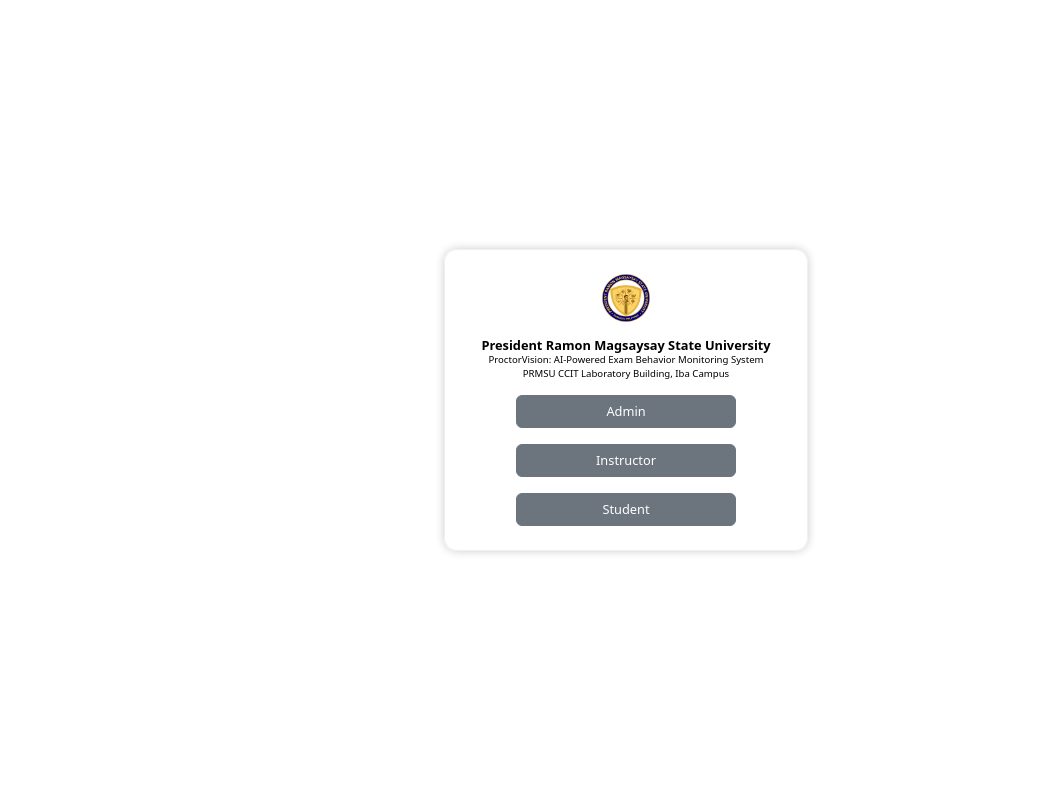
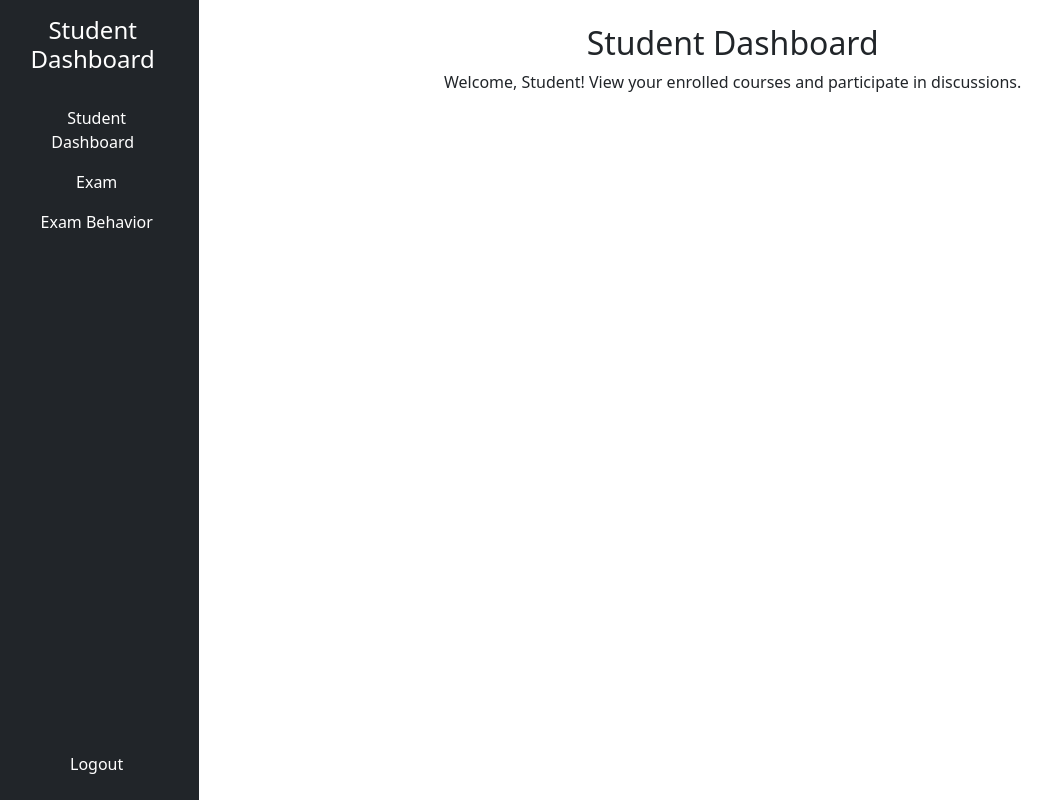
Before and after one commit to Gwenn01/ProctorVision-Capstone-Project, a React (Create React App) app in the folder client/: page /dashboard in a window 1280 px wide. Before the commit this address led to /login. Shown: the whole page, without its empty margins (14-1065 px from the left). Built offline with nearby package versions, Linux system fonts and the light colour scheme; sample sign-in values are in the browser's storage.

Commit message:
create a dashboard

```diff
--- a/client/src/components/ProtectedRoute.jsx
+++ b/client/src/components/ProtectedRoute.jsx
@@ -2,7 +2,7 @@
 import { Navigate } from "react-router-dom";
 
 const ProtectedRoute = ({ children }) => {
-  const isAuthenticated = localStorage.getItem("user"); // Example: Check if user is logged in
+  const isAuthenticated = localStorage.getItem("isAuthenticated"); // Example: Check if user is logged in
 
   return isAuthenticated ? children : <Navigate to="/login" />;
 };
--- /dev/null
+++ b/client/src/components/Sidebar.jsx
@@ -0,0 +1,72 @@
+import React from "react";
+import { Nav } from "react-bootstrap";
+import { useNavigate } from "react-router-dom";
+
+const Sidebar = ({ role }) => {
+  const navigate = useNavigate();
+
+  const handleLogout = () => {
+    localStorage.removeItem("userData");
+    localStorage.removeItem("token");
+    localStorage.removeItem("isAuthenticated");
+    navigate("/login", { replace: true });
+  };
+
+  const adminLinks = [
+    { href: "#", icon: "bi bi-speedometer2", label: "Admin Dashboard" },
+    { href: "#", icon: "bi bi-people", label: "Create Account" },
+    { href: "#", icon: "bi bi-gear", label: "Manage Account" },
+  ];
+
+  const instructorLinks = [
+    { href: "#", icon: "bi bi-journal", label: "Instructor Dashboard" },
+    { href: "#", icon: "bi bi-book", label: "Create Exam" },
+    { href: "#", icon: "bi bi-chat", label: "Manage Exam" },
+    { href: "#", icon: "bi bi-chat", label: "Manage Student" },
+    { href: "#", icon: "bi bi-chat", label: "Student Behavior" },
+  ];
+
+  const studentLinks = [
+    { href: "#", icon: "bi bi-house-door", label: "Student Dashboard" },
+    { href: "#", icon: "bi bi-book", label: "Exam" },
+    { href: "#", icon: "bi bi-chat", label: "Exam Behavior" },
+  ];
+
+  let links;
+  let panelTitle;
+
+  if (role === "Admin") {
+    links = adminLinks;
+    panelTitle = "Admin Panel";
+  } else if (role === "Instructor") {
+    links = instructorLinks;
+    panelTitle = "Instructor Panel";
+  } else {
+    links = studentLinks;
+    panelTitle = "Student Dashboard";
+  }
+
+  return (
+    <div className="bg-dark text-white p-3 vh-100 d-flex flex-column justify-content-between">
+      <div>
+        <h4 className="text-center mb-4">{panelTitle}</h4>
+        <Nav className="flex-column">
+          {links.map((link, index) => (
+            <Nav.Link key={index} href={link.href} className="text-white py-2">
+              <i className={`${link.icon} me-2`}></i> {link.label}
+            </Nav.Link>
+          ))}
+        </Nav>
+      </div>
+      <Nav.Link
+        href="#"
+        className="text-white py-2 mt-auto"
+        onClick={handleLogout}
+      >
+        <i className="bi bi-box-arrow-right me-2"></i> Logout
+      </Nav.Link>
+    </div>
+  );
+};
+
+export default Sidebar;
--- a/client/src/pages/Dashboard.jsx
+++ b/client/src/pages/Dashboard.jsx
@@ -1,7 +1,63 @@
 import React from "react";
+import { Container, Row, Col } from "react-bootstrap";
+import Sidebar from "../components/Sidebar";
+import { useLocation } from "react-router-dom";
+
+const AdminDashboard = () => (
+  <div>
+    <h2>Admin Dashboard</h2>
+    <p>Welcome, Admin! You can manage users and configure settings here.</p>
+  </div>
+);
+
+const InstructorDashboard = () => (
+  <div>
+    <h2>Instructor Dashboard</h2>
+    <p>
+      Welcome, Instructor! You can manage courses and interact with students
+      here.
+    </p>
+  </div>
+);
+
+const StudentDashboard = () => (
+  <div>
+    <h2>Student Dashboard</h2>
+    <p>
+      Welcome, Student! View your enrolled courses and participate in
+      discussions.
+    </p>
+  </div>
+);
 
 const Dashboard = () => {
-  return <div>Dashboard</div>;
+  // Get the user data from the location state or local storage
+  const location = useLocation();
+  const userData =
+    location.state || JSON.parse(localStorage.getItem("userData")) || {};
+  const role = userData?.role || "user";
+
+  let Content;
+  if (role === "Admin") {
+    Content = <AdminDashboard />;
+  } else if (role === "Instructor") {
+    Content = <InstructorDashboard />;
+  } else {
+    Content = <StudentDashboard />;
+  }
+
+  return (
+    <Container fluid>
+      <Row>
+        <Col md={2} className="bg-dark text-white">
+          <Sidebar role={role} userData={userData} />
+        </Col>
+        <Col md={10}>
+          <div className="p-4">{Content}</div>
+        </Col>
+      </Row>
+    </Container>
+  );
 };
 
 export default Dashboard;
--- a/client/src/pages/LoginPage.jsx
+++ b/client/src/pages/LoginPage.jsx
@@ -1,5 +1,5 @@
 import React, { useState } from "react";
-import { useNavigate, useLocation } from "react-router-dom";
+import { useNavigate } from "react-router-dom";
 import { Container, Button, Form, Card } from "react-bootstrap";
 import "../styles/loginpage.css";
 import logo from "../assets/logo.png";
@@ -9,15 +9,14 @@
 
 const LoginPage = () => {
   // define the varibales and hooks
-  const location = useLocation();
   const [selectedRole, setSelectedRole] = useState(null);
   const [loading, setLoading] = useState(false);
   const [username, setUsername] = useState("");
   const [password, setPassword] = useState("");
   const navigate = useNavigate();
   // handle navigation function to navigate to the next page and store user data
-  const handleNavigation = (path, userData) => {
-    navigate(path, { state: { role: userData } });
+  const handleNavigation = (path, selectedRole) => {
+    navigate(path, { state: { role: selectedRole } });
     setLoading(false);
   };
   // handle login function
@@ -45,7 +44,8 @@
       }
       toast.success("Login successful!");
       localStorage.setItem("token", data.token);
-      localStorage.setItem("user", "true");
+      localStorage.setItem("isAuthenticated", "true");
+      localStorage.setItem("userData", data);
       setTimeout(() => {
         handleNavigation("/dashboard", selectedRole);
       }, 1000);
```
Also changed, not shown: client/src/pages/AdminDashboard.jsx (added, +7 -0 lines), client/src/pages/InstructorDashboard.jsx (added, +7 -0 lines), client/src/pages/StudentDashboard.jsx (added, +9 -0 lines).
